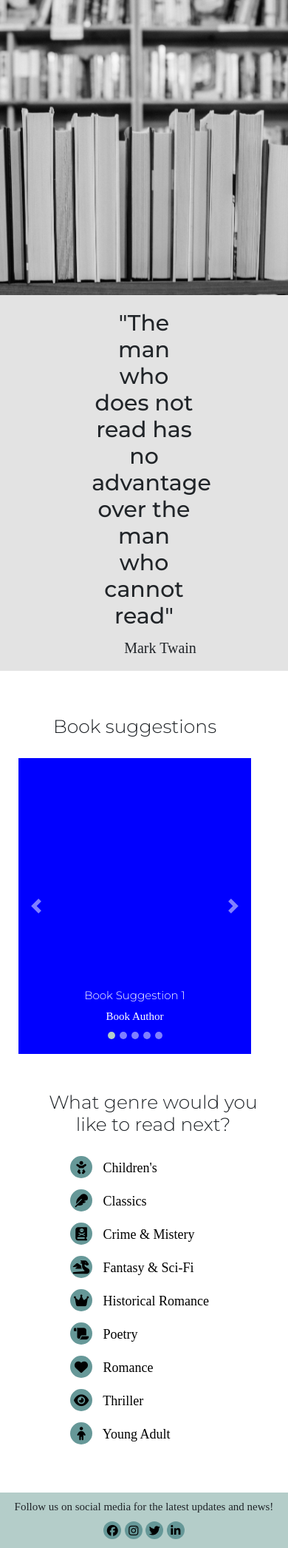
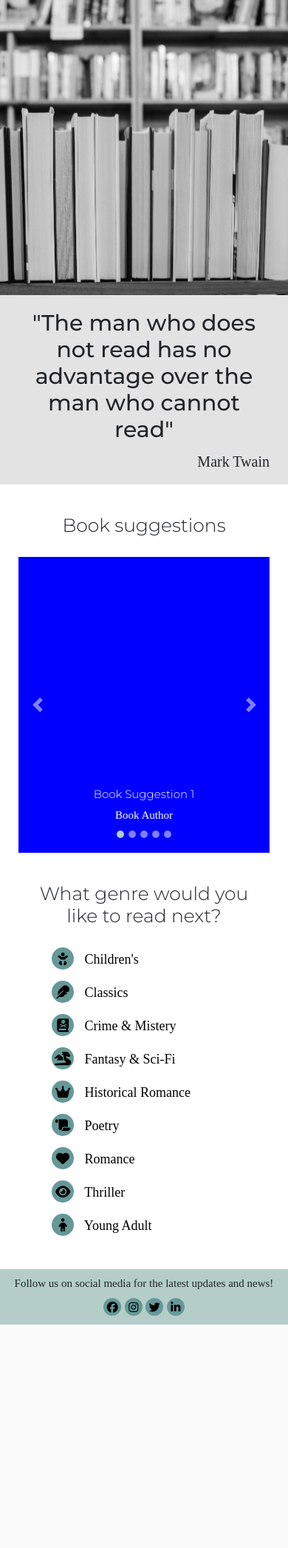
Before and after one commit to MarianaPereira23/libris, a Flask app: page / in a window 390 px wide. Shown: the part 76-2169 px from the top of the page at 74% size. After the commit the page ends 1867 px from the top, so only its background shows below. Run offline with Flask 2, Linux system fonts and the light colour scheme; some libraries are stand-ins or nearby versions; some web fonts are replaced.

Commit message:
Reformulated media queries for home.html

```diff
--- a/static/css/style.css
+++ b/static/css/style.css
@@ -533,6 +533,21 @@ footer {
     }
 }
 
+@media (max-width: 767px){ /* Point where col-md-X convert to col-12 */
+
+    /* home.html */
+
+    .book_suggestions {
+        padding: 0 !important;
+    }
+
+    .genres {
+        margin-top: 30px;
+        border: none;
+        padding: 0 !important;
+    }
+}
+
 @media (max-width: 576px){ /* Design for mobile */
 
     /* header */
--- a/templates/home.html
+++ b/templates/home.html
@@ -14,7 +14,7 @@
             <!-- Quote About Reading -->
 
             <div class="row no-gutters justify-content-center phrase_background">
-                <div class="col-5 phrase">
+                <div class="col-lg-5 phrase">
                     <h1 class="quote">"The man who does not read has no advantage over the man who cannot read"</h1>
                     <div class="row no-gutters justify-content-end">
                         <p class="quote-font">Mark Twain</p>
@@ -26,7 +26,7 @@
 
                 <!-- Book Suggestions -->
 
-                <div class="col-sm-8 book_suggestions">
+                <div class="col-md-8 book_suggestions">
                     <div class="row no-gutters">
                         <div class="col section-title">
                             <h2>Book suggestions</h2>
@@ -97,7 +97,7 @@
 
                 <!-- Genre List With Search By Genre -->
 
-                <div class="col-sm-4 genres">
+                <div class="col-md-4 genres">
                     <div class="row no-gutters">
                         <div class="col section-title">
                             <h2>What genre would you like to read next?</h2>
```
